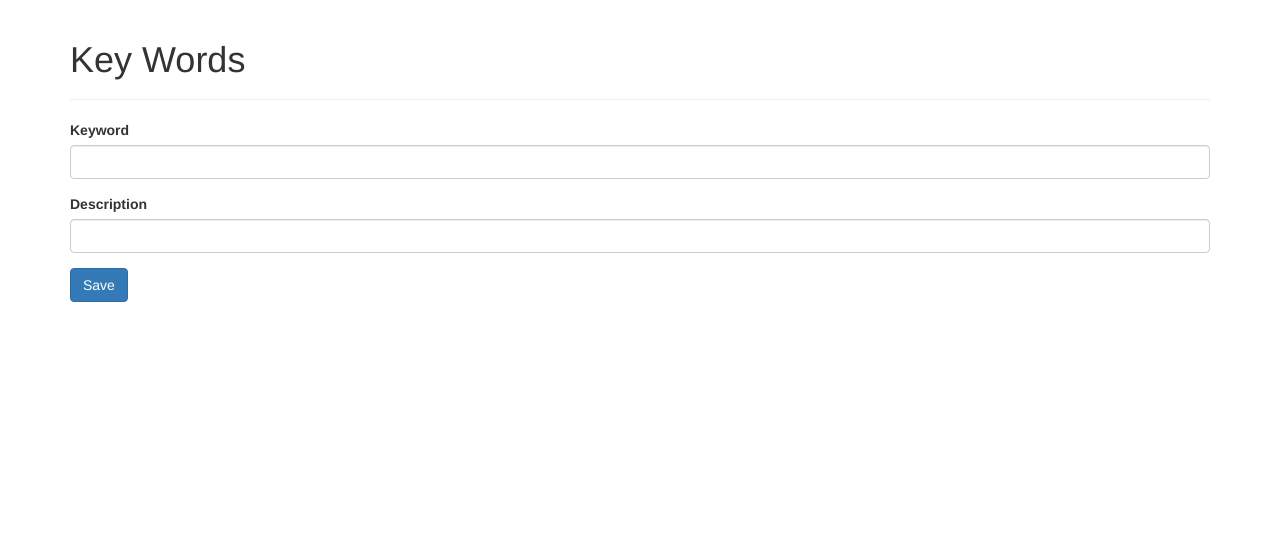
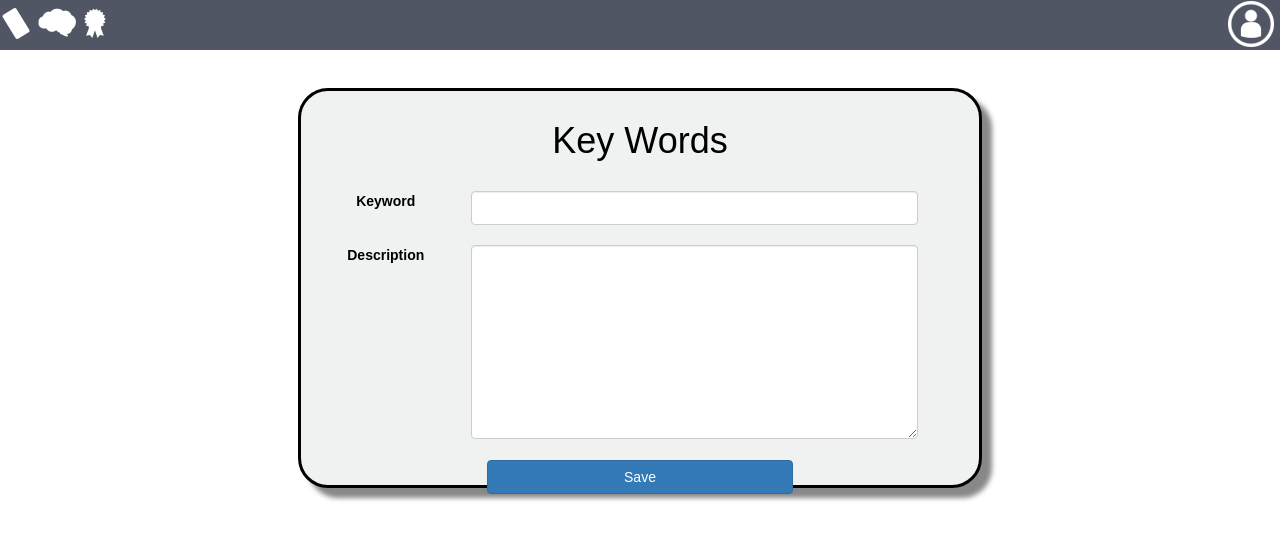
Before and after one commit to niv7488/interactiveLesson-Client, a website: page public/Keywords/Keywords.html in a window 1280 px wide. Drawn offline with nearby package versions, Linux system fonts and the light colour scheme.

Commit message:
add keyWord page

```diff
--- a/public/Keywords/Keywords.html
+++ b/public/Keywords/Keywords.html
@@ -3,7 +3,7 @@
 <head>
     <!-- CSS -->
     <link rel="stylesheet" href="//netdna.bootstrapcdn.com/bootstrap/3.0.3/css/bootstrap.min.css" />
-
+    <link rel="stylesheet" type="text/css" href="../include/style.css">
     <!-- JS -->
     <script src="https://code.angularjs.org/1.4.0-rc.1/angular.js"></script>
     <script src="app.js"></script>
@@ -18,7 +18,7 @@
 </header>
 
 <div class="container">
-
+  <div class="formDesign" id="keyWordDes">
     <!-- PAGE HEADER -->
     <div class="page-header"><h1>Key Words</h1></div>
 
@@ -31,27 +31,27 @@
 
         <!-- Keyword -->
         <div class="form-group" ng-class="{ 'has-error' : userForm.Keyword.$invalid && !userForm.Keyword.$pristine }">
-            <label>Keyword</label>
-            <input type="text" name="Keyword" class="form-control" ng-model="user.Keyword" ng-minlength="1" ng-maxlength="25">
+            <label class="lableDes">Keyword</label>
+            <input type="text" name="Keyword" class="form-control form-control-lesson" ng-model="user.Keyword" ng-minlength="1" ng-maxlength="25">
             <p ng-show="userForm.Keyword.$error.minlength" class="help-block">Keyword is too short.</p>
             <p ng-show="userForm.Keyword.$error.maxlength" class="help-block">Keyword is too long.</p>
         </div>
 
         <!-- RelativeWord1 -->
         <div class="form-group" ng-class="{ 'has-error' : userForm.Description.$invalid && !userForm.Description.$pristine }">
-            <label>Description</label>
-            <input type="text" name="Description" class="form-control" ng-model="user.Description" ng-minlength="1" ng-maxlength="25">
-            <p ng-show="userForm.Description.$error.minlength" class="help-block">Description is too short.</p>
-            <p ng-show="userForm.Description.$error.maxlength" class="help-block">Description is too long.</p>
+            <label class="lableDes">Description</label>
+            <textarea rows="9" cols="50" type="text" name="Description" class="form-control form-control-lesson"  ng-model="user.Description" ></textarea>
+            <!-- <p ng-show="userForm.Description.$error.minlength" class="help-block">Description is too short.</p>
+            <p ng-show="userForm.Description.$error.maxlength" class="help-block">Description is too long.</p> -->
         </div>
 
         <div class="alert alert-danger" role="alert" ng-show="errorMsg">{{errorMsg}}</div>
-        <button type="submit" class="btn btn-primary">Save</button>
+        <button type="submit" class="btn btn-primary btn-new">Save</button>
 
 
     </form>
 
-
+  </div>
 </div>
 </body>
 </html>
--- a/public/include/style.css
+++ b/public/include/style.css
@@ -441,10 +441,6 @@ span{
     position: relative;
     float: left;
 }
-.clear{
-    clear:both;
-}
-
 #search{
     width: 100%;
     height: 50px;
@@ -471,3 +467,15 @@ span{
     margin-top: 10%;
     margin-left: 5%;
 }
+
+#inputKey{
+    height: 150px;
+}
+
+#keyWordDes{
+    height: 400px;
+}
+
+.clear{
+    clear:both;
+}
```
